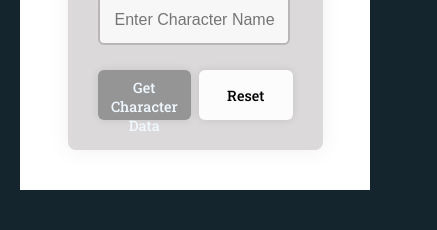
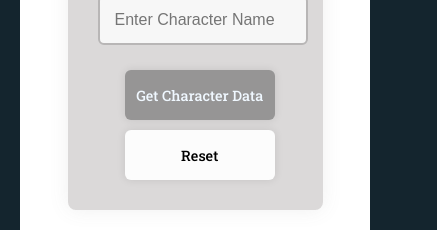
Before and after one commit to JangraAkshat/Marvel, a React (Create React App) app: page /characters in a window 390 px wide. Shown: the part 471-701 px from the top of the page, 437 px wide, since content can reach past the window. Built offline with nearby package versions, Linux system fonts and the light colour scheme; no server answers.

Commit message:
final-commit

```diff
--- a/src/components/Characters/Search/Search.css
+++ b/src/components/Characters/Search/Search.css
@@ -154,3 +154,22 @@
   /* margin-bottom: 80px; */
   padding-bottom: 80px;
 }
+
+@media only screen and (max-width: 800px) {
+  .buttons {
+    display: flex;
+    flex-direction: column;
+    /* align-items: center; */
+    /* margin: 0 auto; */
+    width: 80vw;
+    margin-left: 7vw;
+    align-items: stretch;
+    gap: 10px;
+    /* width: 100%; */
+  }
+
+  .search-field {
+     /* padding-left: 15px; */
+     width: 47vw;
+  }
+}
```
